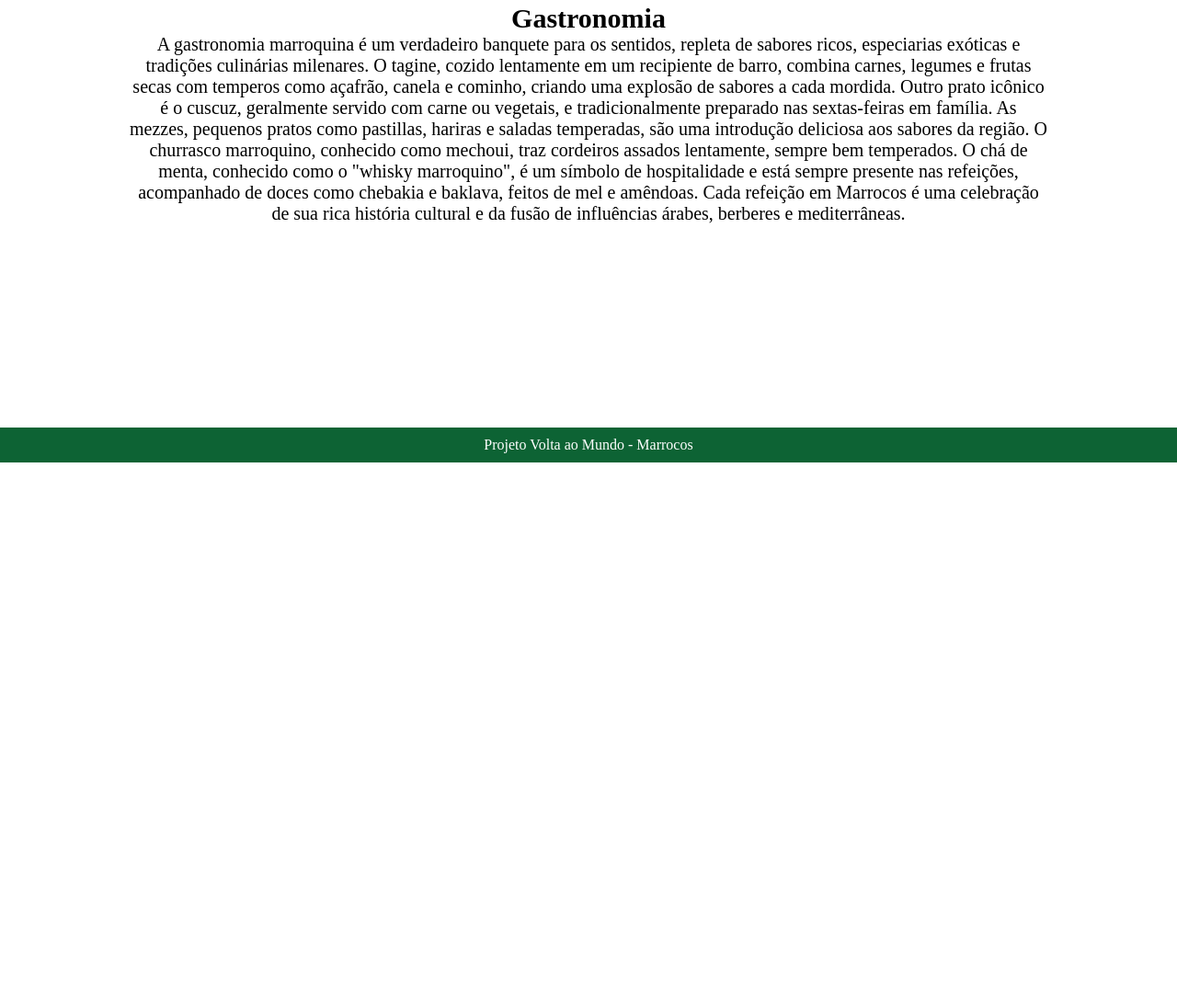
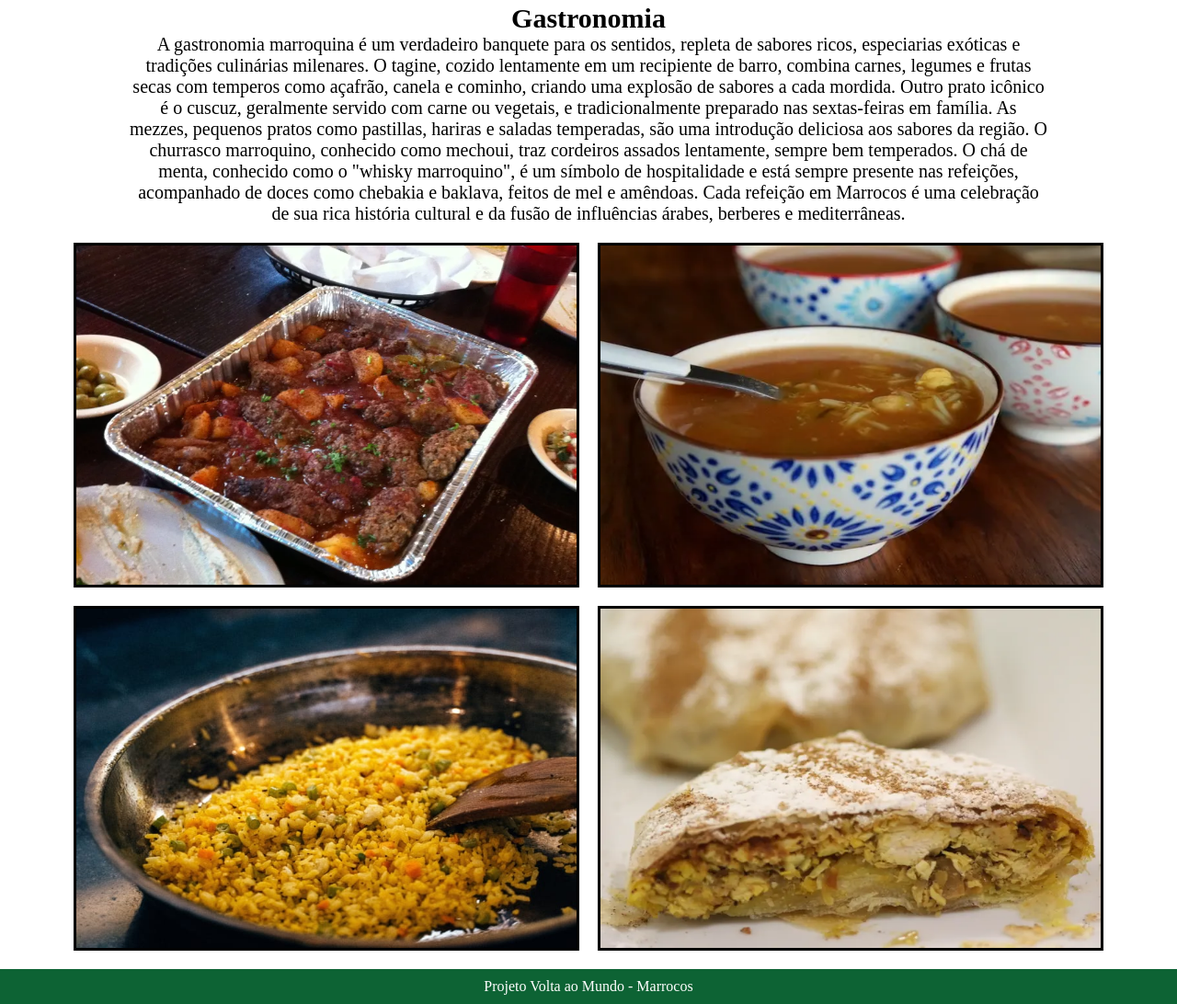
Before and after one commit to leosartorelli1/volta-ao-mundo, a plain HTML site: page gastronomia.html in a window 1280 px wide. Shown: the part 297-1389 px from the top of the page at 92% size. Before the commit the page ends 800 px from the top, so only its background shows below. Drawn offline with Linux system fonts and the light colour scheme.

Commit message:
comidas-tipicas

```diff
--- a/gastronomia.html
+++ b/gastronomia.html
@@ -35,6 +35,15 @@
 
             O chá de menta, conhecido como o "whisky marroquino", é um símbolo de hospitalidade e está sempre presente nas refeições, acompanhado de doces como chebakia e baklava, feitos de mel e amêndoas. Cada refeição em Marrocos é uma celebração de sua rica história cultural e da fusão de influências árabes, berberes e mediterrâneas.</p>
 
+            <div class="image-container">
+                <img src="assets/comida1.png" alt="">
+                <img src="assets/comida2.png" alt="">
+                <img src="assets/comida3.png" alt="">
+                <img src="assets/comida4.png" alt="">
+
+
+            </div>
+
     </section>
 
     <footer>
```
Also changed, not shown: assets/comida1.png (added), assets/comida2.png (added), assets/comida3.png (added), assets/comida4.png (added).
